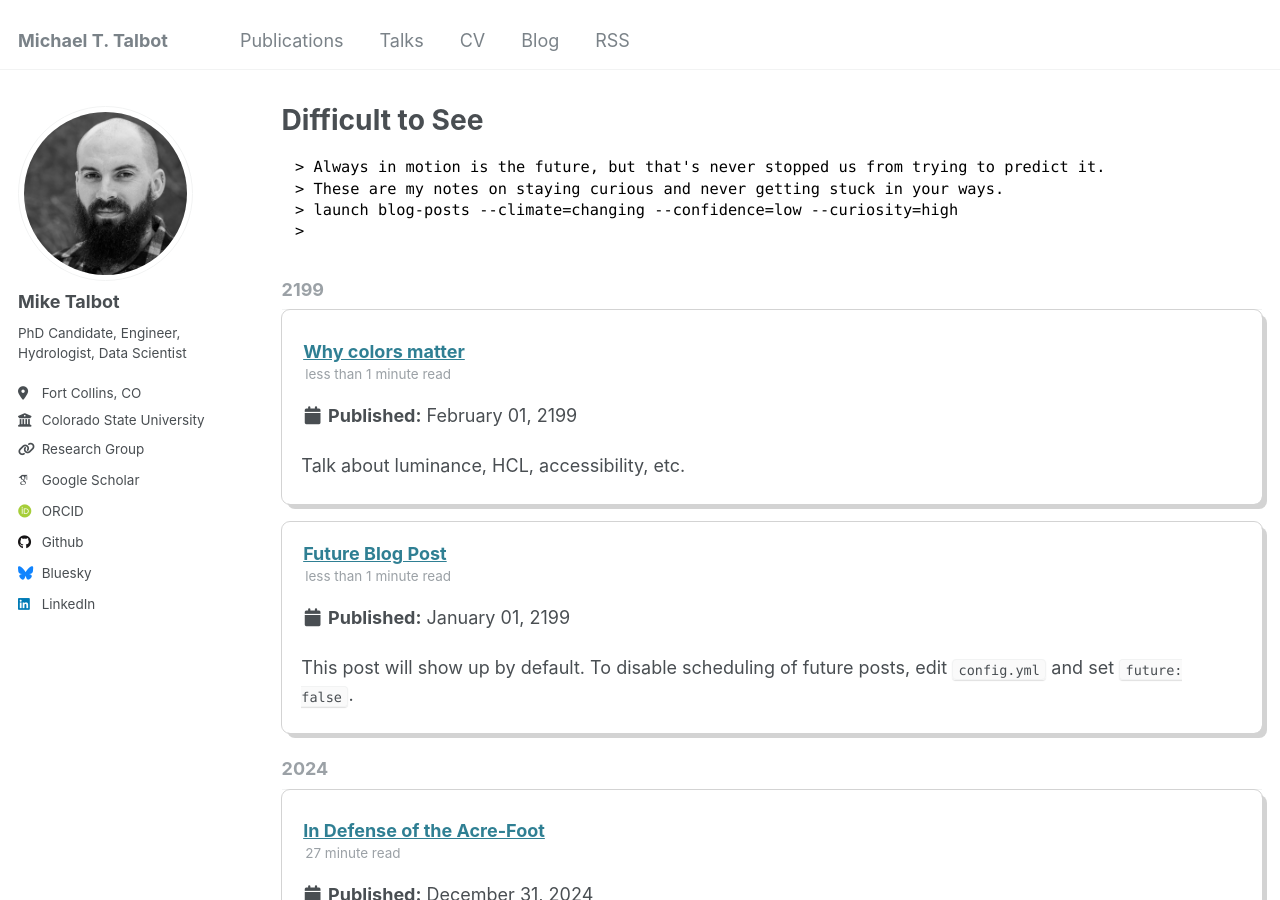
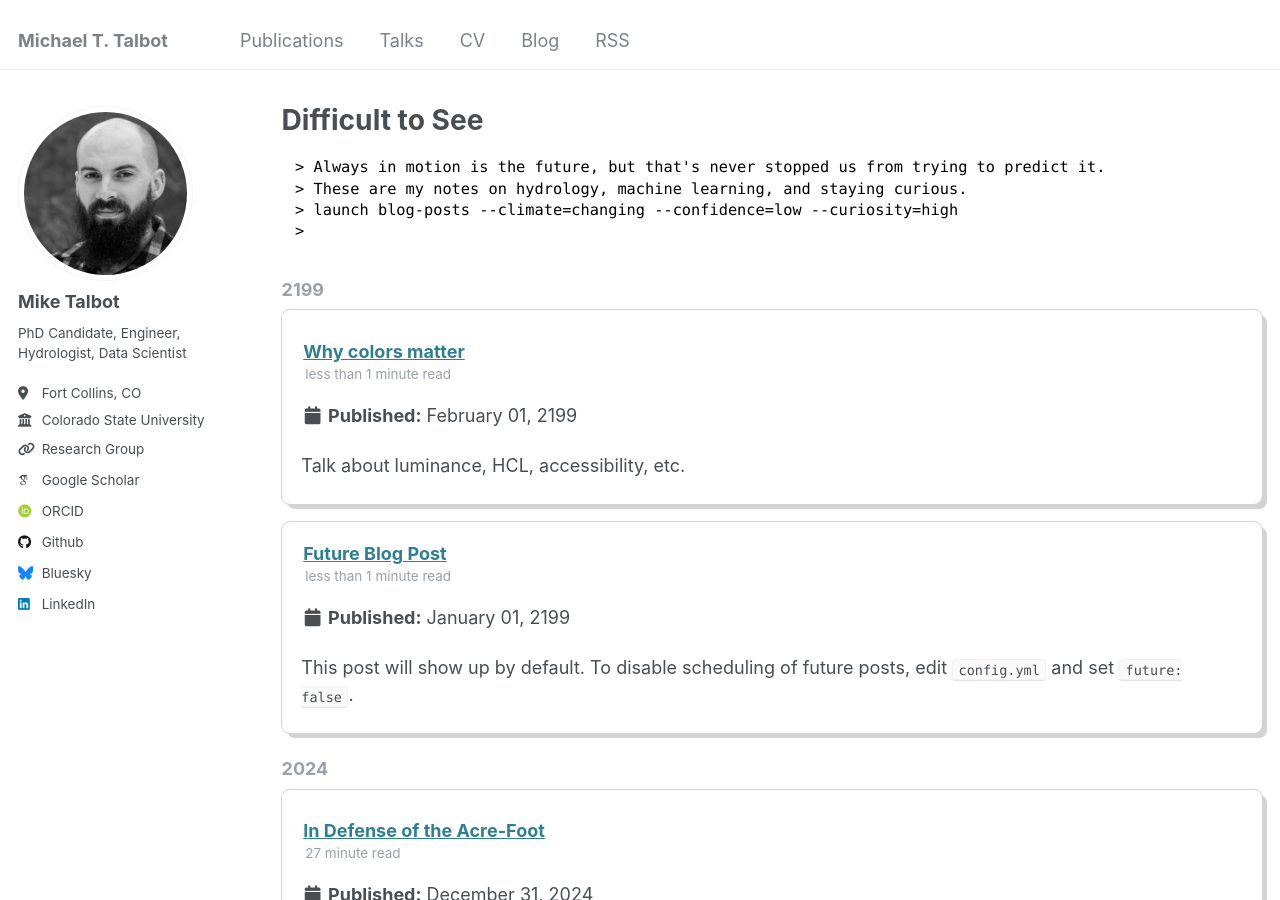
Before and after one commit to realmiketalbot/realmiketalbot.github.io, a Jekyll site: the page built from _pages/year-archive.html, in a window 1280 px wide and 900 px high. Built offline with Jekyll 4.4.1, drawn with Linux system fonts in a browser that asks for light colours; some web fonts are replaced; comment, search, counter and statistics services are not loaded.

Commit message:
Minor revision

```diff
--- a/_pages/year-archive.html
+++ b/_pages/year-archive.html
@@ -9,7 +9,7 @@ redirect_from:
 
 {% include base_path %}
 
-<div class="console-style">> Always in motion is the future, but that's never stopped us from trying to predict it.  <br>> These are my notes on staying curious and never getting stuck in your ways.<br>> launch blog-posts --climate=changing --confidence=low --curiosity=high<br>> <span class="blinking-cursor"></span></div>
+<div class="console-style">> Always in motion is the future, but that's never stopped us from trying to predict it.  <br>> These are my notes on hydrology, machine learning, and staying curious.<br>> launch blog-posts --climate=changing --confidence=low --curiosity=high<br>> <span class="blinking-cursor"></span></div>
 
 {% capture written_year %}'None'{% endcapture %}
 {% for post in site.posts %}
```
